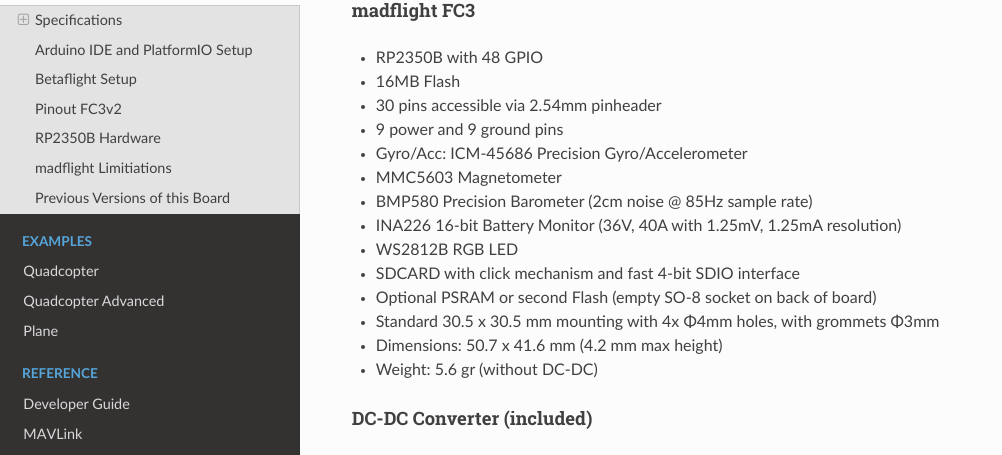
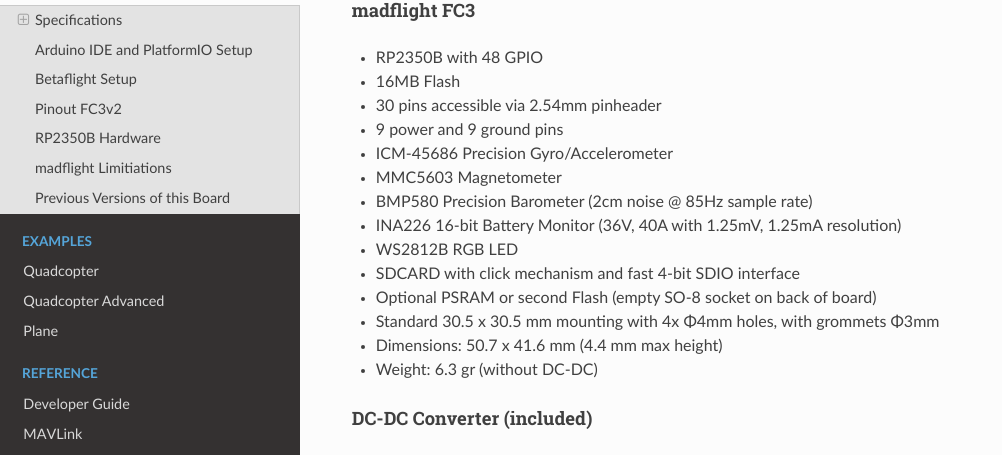
Before and after one commit to qqqlab/madflight-docs, an MkDocs documentation site: the page built from docs/Board-FC3.md, in a window 1280 px wide and 900 px high, scrolled down 912 px. Shown: the part 114-569 px from the top of the window, without its empty margins (0-1002 px from the left). Built offline with MkDocs 1.6.1, drawn with Linux system fonts in a browser that asks for light colours; nearby versions of some CDN libraries; some of the changed text lies outside the part shown.

Commit message:
Update title and specifications in Board-FC3.md

```diff
--- a/docs/Board-FC3.md
+++ b/docs/Board-FC3.md
@@ -31,7 +31,7 @@
 - 16MB Flash
 - 30 pins accessible via 2.54mm pinheader
 - 9 power and 9 ground pins
-- Gyro/Acc: ICM-45686 Precision Gyro/Accelerometer
+- ICM-45686 Precision Gyro/Accelerometer
 - MMC5603 Magnetometer
 - BMP580 Precision Barometer (2cm noise @ 85Hz sample rate)
 - INA226 16-bit Battery Monitor (36V, 40A with 1.25mV, 1.25mA resolution)
@@ -39,8 +39,8 @@
 - SDCARD with click mechanism and fast 4-bit SDIO interface
 - Optional PSRAM or second Flash (empty SO-8 socket on back of board)
 - Standard 30.5 x 30.5 mm mounting with 4x Φ4mm holes, with grommets Φ3mm
-- Dimensions: 50.7 x 41.6 mm (4.2 mm max height)
-- Weight: 5.6 gr (without DC-DC)
+- Dimensions: 50.7 x 41.6 mm (4.4 mm max height)
+- Weight: 6.3 gr (without DC-DC)
 
 #### DC-DC Converter (included)
 
```
Also changed, not shown: other parts of docs/Board-FC3.md (+1 -1 lines).
